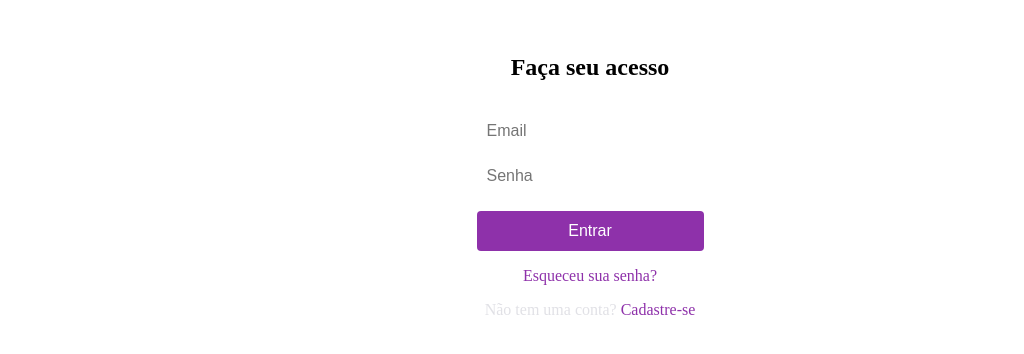
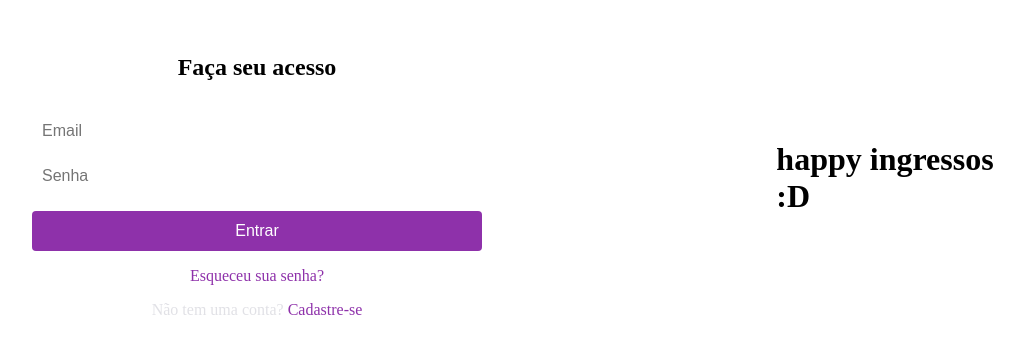
Before and after one commit to GabriPires/happy-ingressos, a Next.js app: page /login in a window 1280 px wide. Shown: the part 230-584 px from the top of the page, without its empty margins (50-1074 px from the left). Built offline with nearby package versions, Linux system fonts and the light colour scheme.

Commit message:
feat: login page to desktop

```diff
--- a/src/components/FormContent/FormContent.tsx
+++ b/src/components/FormContent/FormContent.tsx
@@ -2,6 +2,7 @@ import { styled } from '../../styles';
 
 export const FormContent = styled('div', {
   display: 'flex',
+  width: '100%',
   flexDirection: 'column',
   gap: '0.25rem',
 
--- a/src/components/TextInput/TextInput.tsx
+++ b/src/components/TextInput/TextInput.tsx
@@ -4,6 +4,7 @@ export const TextInput = styled('input', {
   border: 'none',
   borderRadius: '4px',
   height: '35px',
+  width: '100%',
   paddingInline: '10px',
 
   fontSize: '$md',
--- a/src/pages/login.tsx
+++ b/src/pages/login.tsx
@@ -1,7 +1,11 @@
 import Head from 'next/head';
 import { TextInput } from '../components/TextInput/TextInput';
 import { PAGE_HEADER_SUFFIX } from '../constants/title';
-import { Container, FormContainer } from '../styles/pages/login';
+import {
+  Container,
+  DesktopContent,
+  FormContainer,
+} from '../styles/pages/login';
 import * as zod from 'zod';
 import { SubmitHandler, useForm } from 'react-hook-form';
 import { zodResolver } from '@hookform/resolvers/zod';
@@ -75,6 +79,14 @@ export default function Login() {
             Não tem uma conta? <Link href={SIGNUP_ROUTE}>Cadastre-se</Link>
           </span>
         </FormContainer>
+
+        <DesktopContent>
+          <h1>
+            happy ingressos
+            <br />
+            :D
+          </h1>
+        </DesktopContent>
       </Container>
     </>
   );
--- a/src/styles/pages/login.ts
+++ b/src/styles/pages/login.ts
@@ -4,11 +4,15 @@ export const Container = styled('div', {
   display: 'flex',
   flexDirection: 'column',
   alignItems: 'center',
+  justifyContent: 'center',
   height: '100vh',
 
   '@lg': {
     maxWidth: 1180,
     margin: '0 auto',
+
+    display: 'grid',
+    gridTemplateColumns: '1fr 1fr',
   },
 });
 
@@ -19,6 +23,13 @@ export const FormContainer = styled('form', {
   justifyContent: 'center',
 
   height: '100%',
+  width: '100%',
+
+  paddingInline: '32px',
+
+  '@lg': {
+    width: '450px',
+  },
 
   h1: {
     fontSize: '$xl',
@@ -38,6 +49,13 @@ export const FormContainer = styled('form', {
     borderRadius: '4px',
     fontSize: '$md',
     fontWeight: '$medium',
+    cursor: 'pointer',
+
+    transition: 'all 0.2s',
+
+    '&:hover': {
+      filter: 'brightness(0.9)',
+    },
   },
 
   a: {
@@ -53,3 +71,12 @@ export const FormContainer = styled('form', {
     marginTop: '16px',
   },
 });
+
+export const DesktopContent = styled('div', {
+  gridColumn: 2,
+
+  display: 'flex',
+  flexDirection: 'column',
+  alignItems: 'center',
+  justifyContent: 'center',
+});
```
